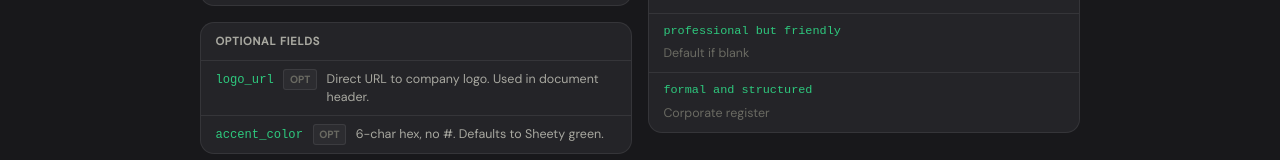
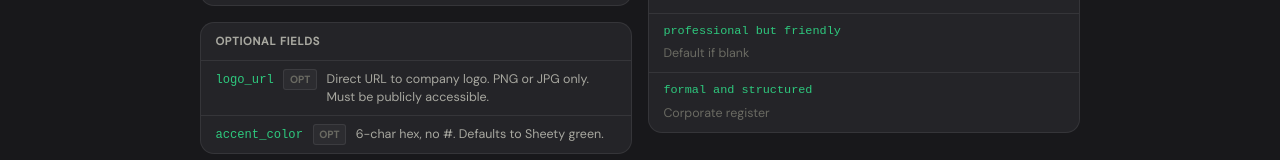
Before and after one commit to getsheetytools-glitch/sheety-onboarding, an Eleventy site: page bulk/index.html in a window 1280 px wide. Shown: the part 1185-1345 px from the top of the page. Built offline with nearby package versions, Linux system fonts and the light colour scheme; Eleventy itself is replaced by a stand-in of ours; files that its build step writes are made by us from their sources.

Commit message:
add imgs

```diff
--- a/bulk/index.html
+++ b/bulk/index.html
@@ -871,7 +871,7 @@ tbody td { padding: 0.6rem 0.9rem; color: var(--ink); vertical-align: middle; }
         </div>
         <div class="qref-block">
           <div class="qref-block-head">Optional fields</div>
-          <div class="qref-field"><code>logo_url</code><span class="qref-req req-no">opt</span><span class="qf-desc">Direct URL to company logo. Used in document header.</span></div>
+          <div class="qref-field"><code>logo_url</code><span class="qref-req req-no">opt</span><span class="qf-desc">Direct URL to company logo. PNG or JPG only. Must be publicly accessible.</span></div>
           <div class="qref-field"><code>accent_color</code><span class="qref-req req-no">opt</span><span class="qf-desc">6-char hex, no #. Defaults to Sheety green.</span></div>
         </div>
       </div>
```
Also changed, not shown: 1 other file.
